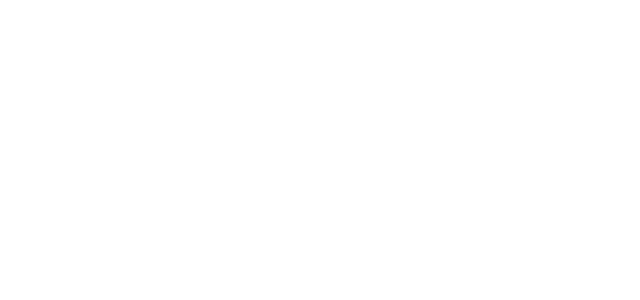
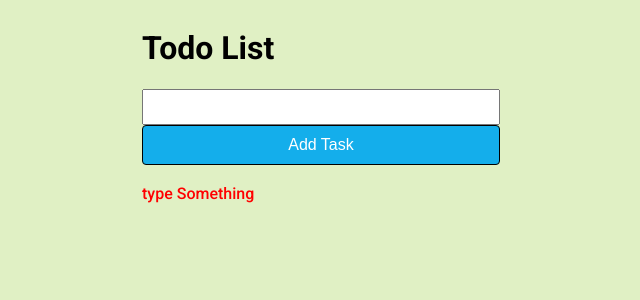
Before and after one commit to Harshwardhan404/React-Practice, a React (Create React App) app: page / in a window 1280 px wide. Shown: the top 300 px of the page, without its empty margins (319-959 px from the left). Built offline with nearby package versions, Linux system fonts and the light colour scheme.

Commit message:
files initialized

```diff
--- a/public/index.html
+++ b/public/index.html
@@ -24,6 +24,9 @@
       work correctly both with client-side routing and a non-root public URL.
       Learn how to configure a non-root public URL by running `npm run build`.
     -->
+    <link rel="preconnect" href="https://fonts.googleapis.com">
+    <link rel="preconnect" href="https://fonts.gstatic.com" crossorigin>
+    <link href="https://fonts.googleapis.com/css2?family=Roboto:ital,wght@0,100;0,300;0,400;0,500;0,700;0,900;1,100;1,300;1,400;1,500;1,700;1,900&display=swap" rel="stylesheet">
     <title>React App</title>
   </head>
   <body>
--- a/src/App.js
+++ b/src/App.js
@@ -1,14 +1,97 @@
-import './App.module.css';
-// import Profile from './components/Navbar';
+import { useState } from 'react';
+import styles from './App.module.css'
+
+function App() {
+
+const [currentTask, setCurrentTask] = useState("")
+
+const [listOfTasks, setListOfTasks] = useState([])
+
+const [error, setError] = useState("type Something");
+
+
+  const handleOnChange = (event)=>{
+  setCurrentTask(event.target.value)
+  setError(false);
+  }
+
+  // Add Task
+  const handleAddTask = ()=>{
+
+    if(currentTask === ""){
+      setError("Type Something")
+    }
+
+    const trimmedTask = currentTask.trim();
+
+  // Check if the trimmed input is not empty
+  if (trimmedTask === "") {
+    return; // Do nothing if the task is empty
+  }
+
+    const task = {
+      id : listOfTasks.length ===0 ? 1 :  listOfTasks[listOfTasks.length - 1].id + 1,
+      taskName : currentTask,
+      status : false
+    }
+
+    setListOfTasks([...listOfTasks, task])
+
+    let a = document.getElementById('input')
+    setCurrentTask(a.value = '')
+
+
+  }
+
+  // Delete Task
+
+  const deleteTask = (id)=>{
+    //1 setListOfTasks(listOfTasks.filter((currentTask)=> currentTask.id !== id))
+
+    // 2
+     setListOfTasks(listOfTasks.filter((value)=>{
+      return value.id !== id
+    }))
+
+  }
+
+
+  const onComplete =(id)=>{
+    setListOfTasks(listOfTasks.map((task)=>{
+      if(task.id === id){
+        return {...task, status : true};
+      } else {
+        return task
+      }
+    }))
+  }
 
 
 
-function App() {
+  return (
 
-  return (
-   <>
+    <div className={styles.App}>
 
-   </>
+        <div className={styles}><h1>Todo List</h1></div>
+
+        <input type='text' id='input'  className={styles.input} onChange={handleOnChange}/>
+        <button className={styles.button} id={styles.butt} onClick={handleAddTask}>Add Task</button> <br/>
+        <div style={{color : "red"}}>{error}</div>
+
+        {listOfTasks.map((task)=>{
+      return (
+
+      <div className={styles.task} style={{ backgroundColor : task.status ? "#06c739" : "" }}>
+
+              <h1 >{task.taskName}</h1>
+              <button className={styles.button} onClick={()=> deleteTask(task.id)}>Delete Task</button>
+              <button className={styles.button} onClick={()=> onComplete(task.id)}>Completed</button>
+        </div>
+
+        )})}
+
+    </div>
+
   )
 }
 
--- a/src/App.module.css
+++ b/src/App.module.css
@@ -1,7 +1,56 @@
+
+body{
+    background-color: rgb(224, 240, 196);
+    font-family: "Roboto", sans-serif;
+    font-weight: 500;
+    font-style: normal;
+}
+
+.App{
+    display: grid;
+    justify-content: center;
+    align-items: center;
+}
+
+.task {
+    border: 2px solid black;
+    border-radius: 4px;
+    width: 350px;
+    height: 250px;
+    padding: 10px;
+    margin: 10px;
+    box-sizing: border-box;
+    display: grid;
+    justify-content: center;
+    align-items: center;
+    background-color: #ccef05;
+
+  white-space: normal;
+  }
 
 
-.App{
-    color: brown;
-    font-size: larger;
-    background-color: aquamarine;
-}
+
+  .button {
+    background-color: #14aeeb; /* Blue background */
+    color: white; /* White text */
+    border: 1px solid black; /* No border */
+    border-radius: 4px; /* Rounded corners */
+    padding: 10px 20px; /* Vertical and horizontal padding */
+    font-size: 16px; /* Font size */
+    cursor: pointer; /* Pointer cursor on hover */
+    transition: background-color 0.3s, transform 0.2s; /* Smooth transitions */
+  }
+
+  .button:hover {
+    background-color: #03e5e1; /* Darker blue on hover */
+  }
+
+  .input{
+    width: 350px;
+    height: 30px;
+  }
+
+  #butt{
+    width: 358px;
+    height: 40px;
+  }
```
Also changed, not shown: src/components/Navbar.js (deleted, +0 -22 lines).
